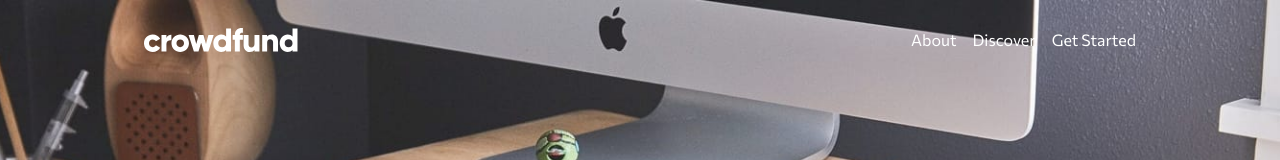
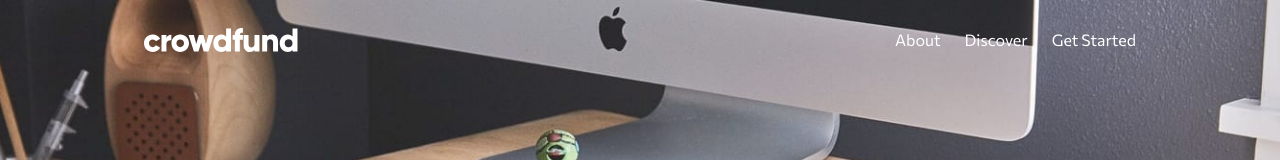
Before and after one commit to AbePlays/Frontend-Challenge-17, a Vue app: page / in a window 1280 px wide. Shown: the top 160 px of the page. Built offline with nearby package versions, Linux system fonts and the light colour scheme.

Commit message:
Style fixes

```diff
--- a/src/components/Header/TheHeader.vue
+++ b/src/components/Header/TheHeader.vue
@@ -15,11 +15,11 @@
     <div
       class="absolute top-4 left-0 right-0 max-w-screen-lg mx-auto h-12 px-4 flex justify-between text-white items-center"
     >
-      <img src="../../assets/logo.svg" class="h-6" alt="logo" />
+      <a href="#"><img src="../../assets/logo.svg" class="h-6" alt="logo" /></a>
       <div>
         <ul class="hidden sm:flex">
-          <li class="mr-4"><a href="#">About</a></li>
-          <li class="mr-4"><a href="#">Discover</a></li>
+          <li class="mr-6"><a href="#">About</a></li>
+          <li class="mr-6"><a href="#">Discover</a></li>
           <li class=""><a href="#">Get Started</a></li>
         </ul>
         <img
--- a/src/components/Modal/Confirm.vue
+++ b/src/components/Modal/Confirm.vue
@@ -1,6 +1,6 @@
 <template>
   <div
-    class="flex justify-center items-center absolute top-4 left-4 right-4 min-h-screen max-w-screen-sm mx-auto z-30"
+    class="flex justify-center items-center absolute top-4 left-4 right-4 min-h-screen max-w-md mx-auto z-30"
   >
     <div class="bg-white rounded-lg text-center p-8" ref="confirmModal">
       <img src="../../assets/icon-check.svg" alt="check" class="mx-auto mt-4" />
```
